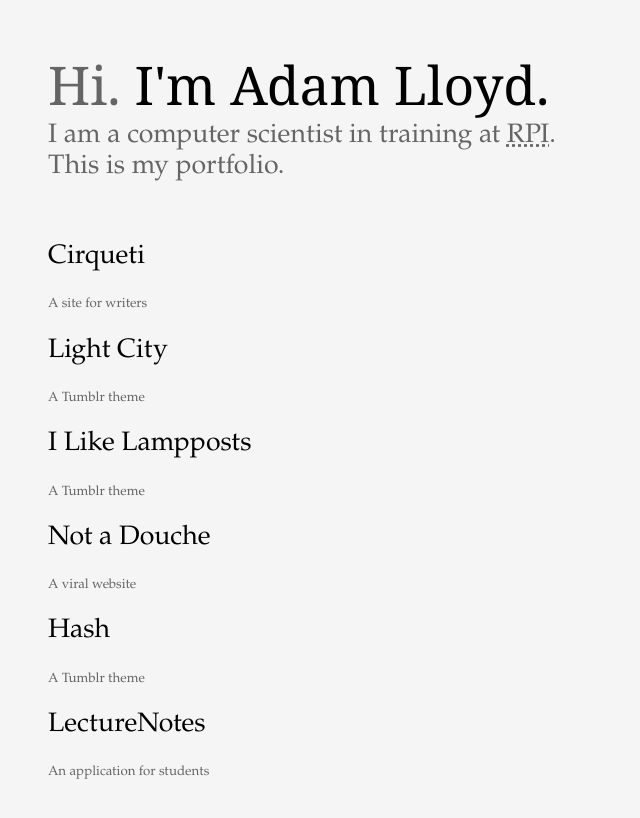
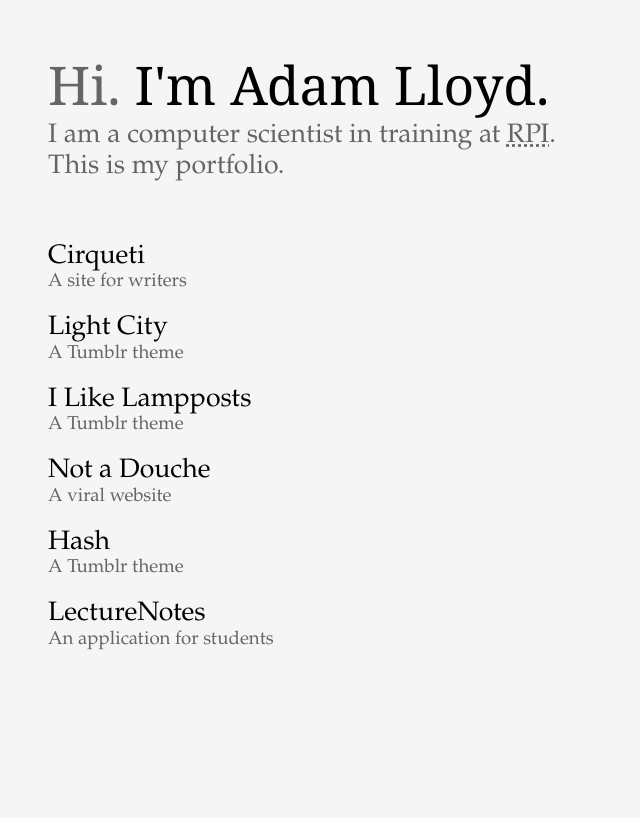
Before and after one commit to alloy-d/alloy-d.github.com, a Jekyll site: the page built from portfolio/index.html, in a window 1280 px wide. Shown: the top 818 px of the page, without its empty margins (0-640 px from the left). Built offline with Jekyll 4.4.1, drawn with Linux system fonts in a browser that asks for light colours.

Commit message:
Start styling portfolio items.

```diff
--- a/css/default.css
+++ b/css/default.css
@@ -97,16 +97,16 @@
     display: none;
 }
 
-.post_info {
-    font-size: 8pt;
-    margin-top: -16px;
-    padding: 16px 0;
-}
-.post_info .symbol {
-    color: #d5d5d5;
-    text-transform: uppercase;
-}
-
+/* Style for text-only browsers (like lynx and links) */
 .text_only {
     display: none;
 }
+
+/* Portfolio styles */
+.portfolio_item h2 {
+    margin-bottom: 0;
+}
+.portfolio_item .item_summary {
+    font-size: 14pt;
+    margin-top: 0;
+}
```
